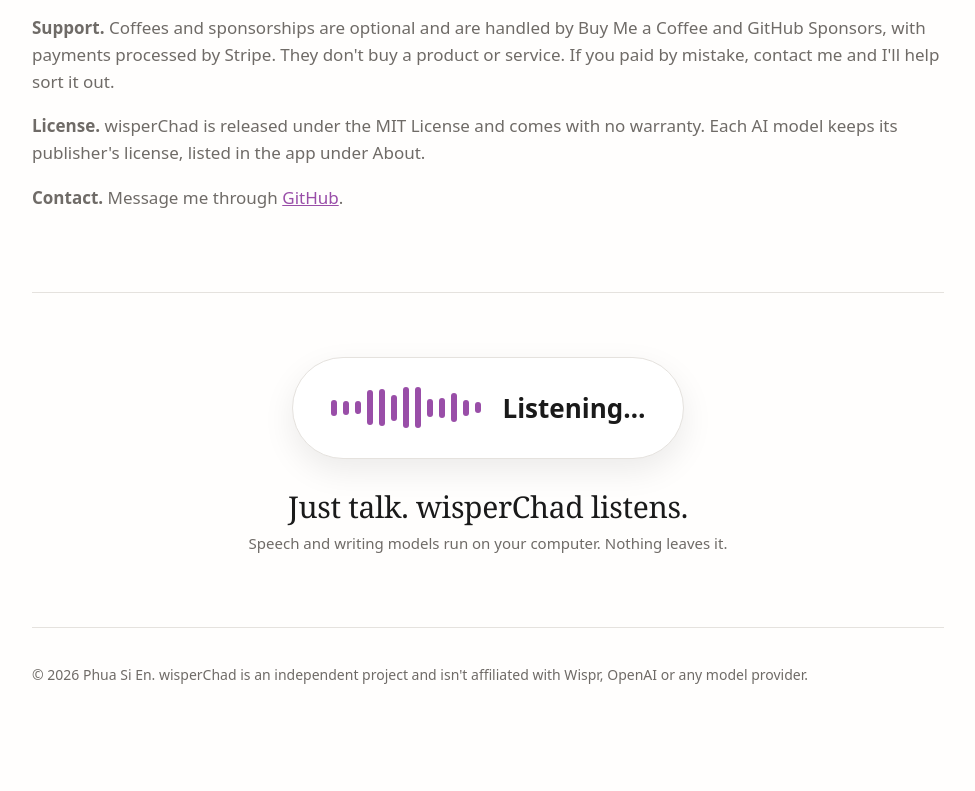
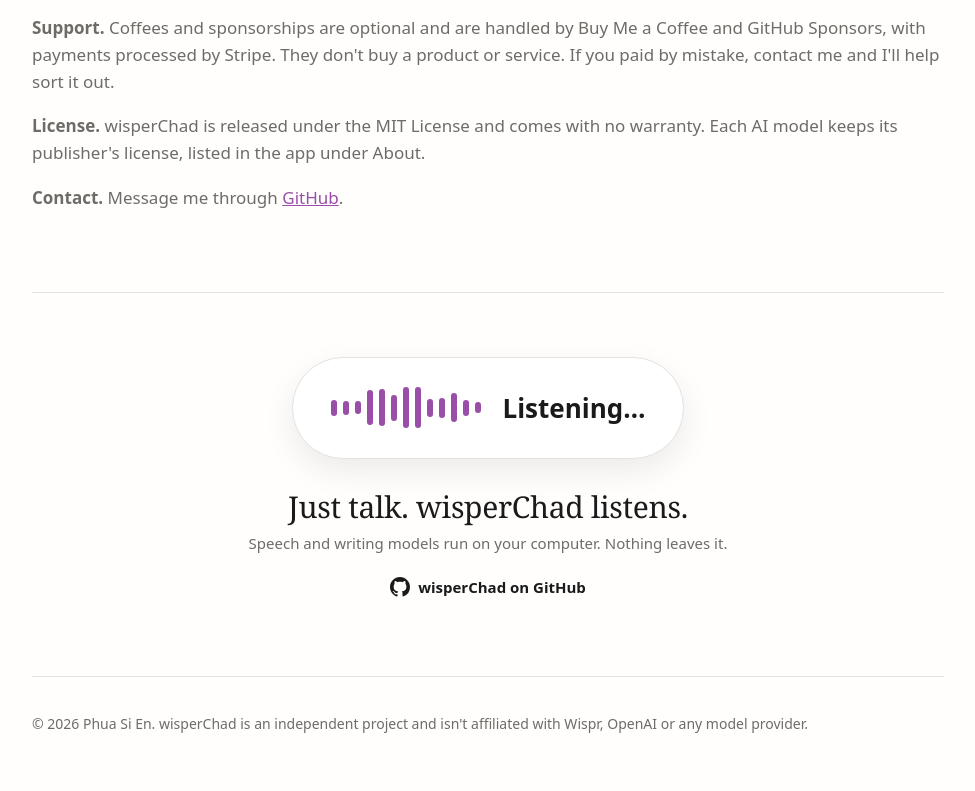
Before and after one commit to currymunchy/wisperchad-app, a plain HTML site: page index.html in a window 1280 px wide. Shown: the part 3755-4546 px from the top of the page, without its empty margins (152-1127 px from the left). Before the commit the page ends 4497 px from the top, so only its background shows below. Drawn offline with Linux system fonts and the light colour scheme.

Commit message:
Add a GitHub link under the listening bar

```diff
--- a/index.html
+++ b/index.html
@@ -61,6 +61,9 @@
     .listen-bars span { width: 6px; height: 8px; border-radius: 6px; background: var(--accent); }
     .band p { font: 400 30px/1.2 var(--serif); margin: 30px 0 0; letter-spacing: -0.01em; }
     .band .small { margin-top: 6px; font-size: 15px; }
+    .gh { display: inline-flex; align-items: center; gap: 8px; margin-top: 20px; color: var(--text); font-size: 15px; font-weight: 600; text-decoration: none; transition: color 0.15s; }
+    .gh:hover { color: var(--accent); }
+    .gh svg { width: 20px; height: 20px; fill: currentColor; }
 
     /* Examples */
     .demo { display: grid; grid-template-columns: minmax(0, 1fr) 44px minmax(0, 1fr); align-items: center; gap: 10px; margin-top: 30px; }
@@ -237,6 +240,7 @@
       </div>
       <p>Just talk. wisperChad listens.</p>
       <div class="small">Speech and writing models run on your computer. Nothing leaves it.</div>
+      <a class="gh" href="https://github.com/currymunchy/wisperchad-app"><svg viewBox="0 0 16 16" aria-hidden="true"><path d="M8 0C3.58 0 0 3.58 0 8c0 3.54 2.29 6.53 5.47 7.59.4.07.55-.17.55-.38 0-.19-.01-.82-.01-1.49-2.01.37-2.53-.49-2.69-.94-.09-.23-.48-.94-.82-1.13-.28-.15-.68-.52-.01-.53.63-.01 1.08.58 1.23.82.72 1.21 1.87.87 2.33.66.07-.52.28-.87.51-1.07-1.78-.2-3.64-.89-3.64-3.95 0-.87.31-1.59.82-2.15-.08-.2-.36-1.02.08-2.12 0 0 .67-.21 2.2.82.64-.18 1.32-.27 2-.27.68 0 1.36.09 2 .27 1.53-1.04 2.2-.82 2.2-.82.44 1.1.16 1.92.08 2.12.51.56.82 1.27.82 2.15 0 3.07-1.87 3.75-3.65 3.95.29.25.54.73.54 1.48 0 1.07-.01 1.93-.01 2.2 0 .21.15.46.55.38A8.013 8.013 0 0016 8c0-4.42-3.58-8-8-8z"/></svg>wisperChad on GitHub</a>
     </div>
 
     <footer>
```
